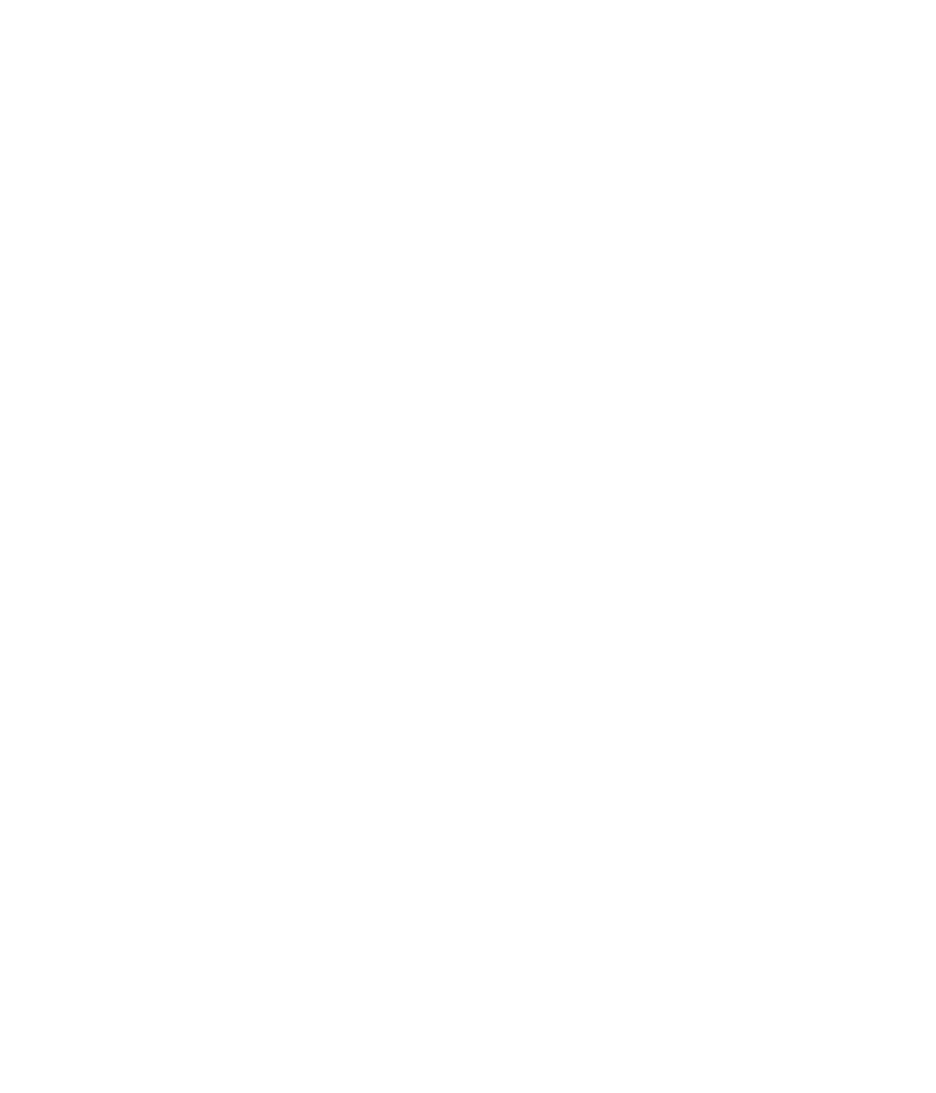
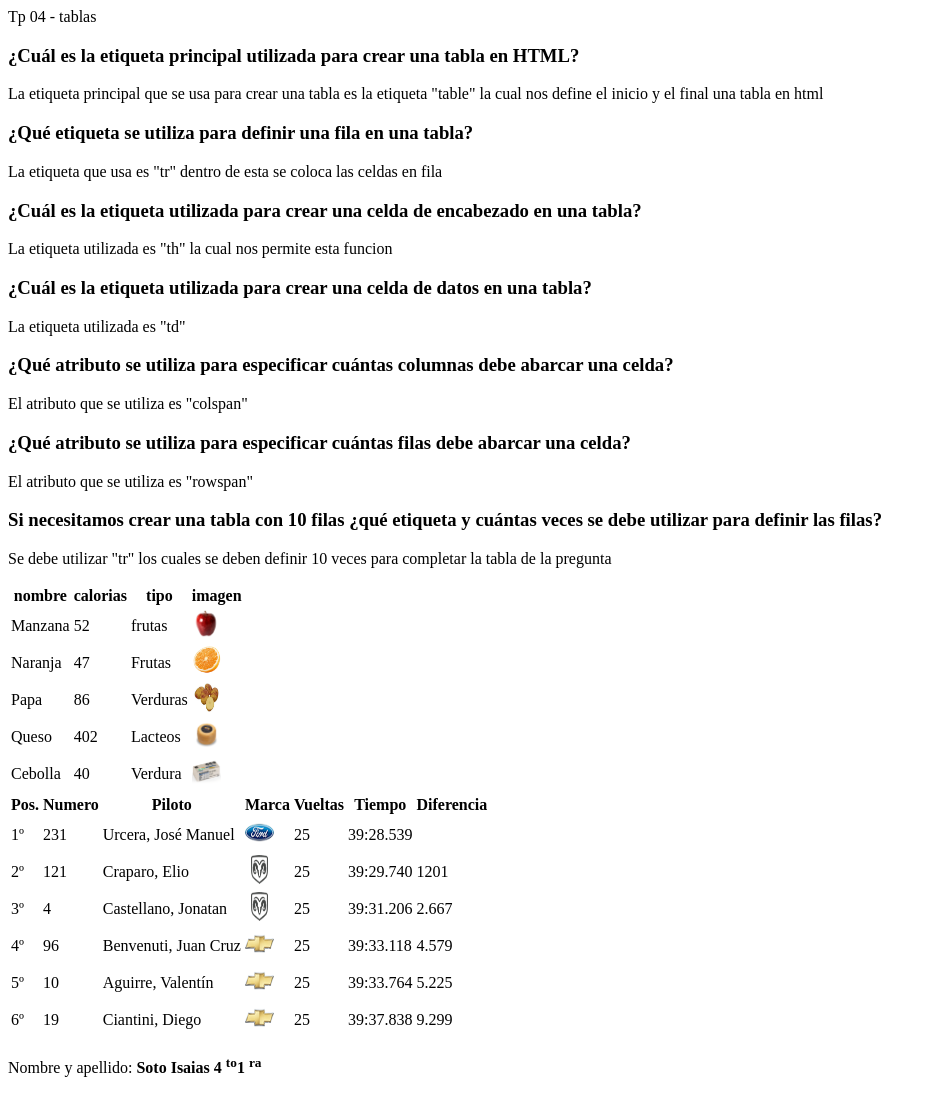
Before and after one commit to Isaisoto10/TP-04, a plain HTML site: page index.html in a window 1280 px wide. Shown: the whole page, without its empty margins (0-936 px from the left). Before the commit the page ends 800 px from the top, so only its background shows below. Drawn offline with Linux system fonts and the light colour scheme.

Commit message:
finalizado

```diff
--- a/index.html
+++ b/index.html
@@ -1,11 +1,144 @@
 <!DOCTYPE html>
 <html lang="en">
+
 <head>
     <meta charset="UTF-8">
     <meta name="viewport" content="width=device-width, initial-scale=1.0">
-    <title>Document</title>
+    <title>TP 04</title>
 </head>
+
 <body>
+    <header>Tp 04 - tablas </header>
+    <main>
+        <h3>¿Cuál es la etiqueta principal utilizada para crear una tabla en HTML?
+        </h3>
+        <p>La etiqueta principal que se usa para crear una tabla es la etiqueta "table" la cual nos define el inicio y
+            el final una tabla en html</p>
 
+        <h3>¿Qué etiqueta se utiliza para definir una fila en una tabla?</h3>
+        <p>La etiqueta que usa es "tr" dentro de esta se coloca las celdas en fila</p>
+        <h3>¿Cuál es la etiqueta utilizada para crear una celda de encabezado en una tabla?</h3>
+        <p>La etiqueta utilizada es "th" la cual nos permite esta funcion</p>
+        <h3>¿Cuál es la etiqueta utilizada para crear una celda de datos en una tabla?
+        </h3>
+        <p>La etiqueta utilizada es "td"</p>
+        <h3>¿Qué atributo se utiliza para especificar cuántas columnas debe abarcar una celda?</h3>
+        <p>El atributo que se utiliza es "colspan"</p>
+        <h3>¿Qué atributo se utiliza para especificar cuántas filas debe abarcar una celda?</h3>
+        <p>El atributo que se utiliza es "rowspan"</p>
+        <h3>Si necesitamos crear una tabla con 10 filas ¿qué etiqueta y cuántas veces se debe utilizar para definir las filas?
+        </h3>
+        <p>Se debe utilizar "tr" los cuales se deben definir 10 veces para completar la tabla de la pregunta</p>
+
+        <table>
+            <tr>
+                <th>nombre</th>
+                <th>calorias</th>
+                <th>tipo</th>
+                <th>imagen</th>
+            </tr>
+            <tr>
+                <td>Manzana</td>
+                <td>52</td>
+                <td>frutas</td>
+                <td> <img src="manzana.png" alt="Manzana" width="29px" height="29px"> </td>
+            </tr>
+            <tr>
+                <td>Naranja</td>
+                <td>47</td>
+                <td>Frutas</td>
+                <td><img src="orange-661184664.png" alt="Naranja" width="29px" height="29px"></td>
+            </tr>
+            <tr>
+                <td>Papa</td>
+                <td>86</td>
+                <td>Verduras</td>
+                <td><img src="images.jpeg" alt="Papa" width="29px" height="29px"></td>
+            </tr>
+            <tr>
+                <td>Queso</td>
+                <td>402</td>
+                <td>Lacteos</td>
+                <td><img src="queso.png" alt="Queso" width="29px" height="29px"></td>
+            </tr>
+            <tr>
+                <td>Cebolla</td>
+                <td>40</td>
+                <td>Verdura</td>
+                <td><img src="manteca.png" alt="Cebolla" width="29px" height="29px"></td>
+            </tr>
+        </table>
+
+        <table>
+            <tr>
+                <th>Pos.</th>
+                <th>Numero</th>
+                <th>Piloto</th>
+                <th>Marca</th>
+                <th>Vueltas</th>
+                <th>Tiempo</th>
+                <th>Diferencia</th>
+            </tr>
+            <tr>
+                <td>1º</td>
+                <td>231</td>
+                <td>Urcera, José Manuel</td>
+                <td><img src="logo-ford-xs.png" alt="ford" width="29px" height="29px"></td>
+                <td>25</td>
+                <td>39:28.539</td>
+            </tr>
+            <tr>
+                <td>2º</td>
+                <td>121</td>
+                <td>Craparo, Elio</td>
+                <td><img src="logo-dodge-xs.png" alt="dodge" width="29px" height="29px"></td>
+                <td>25</td>
+                <td>39:29.740</td>
+                <td>1201</td>
+            </tr>
+            <tr>
+                <td>3º</td>
+                <td>4</td>
+                <td> Castellano, Jonatan</td>
+                <td><img src="logo-dodge-xs.png" alt="dodge" width="29px" height="29px"></td>
+                <td>25</td>
+                <td>39:31.206</td>
+                <td>2.667</td>
+            </tr>
+            <tr>
+                <td>4º</td>
+                <td>96</td>
+                <td>Benvenuti, Juan Cruz</td>
+                <td><img src="logo-chevrolet-xs.png" alt="Chevrolet" width="29px" height="29px"></td>
+                <td>25</td>
+                <td>39:33.118</td>
+                <td>4.579</td>
+            </tr>
+            <tr>
+                <td>5º</td>
+                <td>10</td>
+                <td> Aguirre, Valentín</td>
+                <td><img src="logo-chevrolet-xs.png" alt="Chevrolet" width="29px" height="29px"></td>
+                <td>25</td>
+                <td>39:33.764</td>
+                <td>5.225</td>
+            </tr>
+            <tr>
+                <td>6º</td>
+                <td>19</td>
+                <td> Ciantini, Diego</td>
+                <td><img src="logo-chevrolet-xs.png" alt="Chevrolet" width="29px" height="29px"></td>
+                <td>25</td>
+                <td>39:37.838</td>
+                <td>9.299</td>
+            </tr>
+        </table>
+    </main>
+<footer>
+    <p>
+        Nombre y apellido: <strong>Soto Isaias 4 <sup>to</sup>1 <sup>ra</sup></strong>
+    </p>
+</footer>
 </body>
+
 </html>
```
Also changed, not shown: ejemplo.html (added, +39 -0 lines), images.jpeg (added), logo-chevrolet-xs.png (added), logo-dodge-xs.png (added), logo-ford-xs.png (added), manteca.png (added), manzana.png (added), orange-661184664.png (added), queso.png (added).
